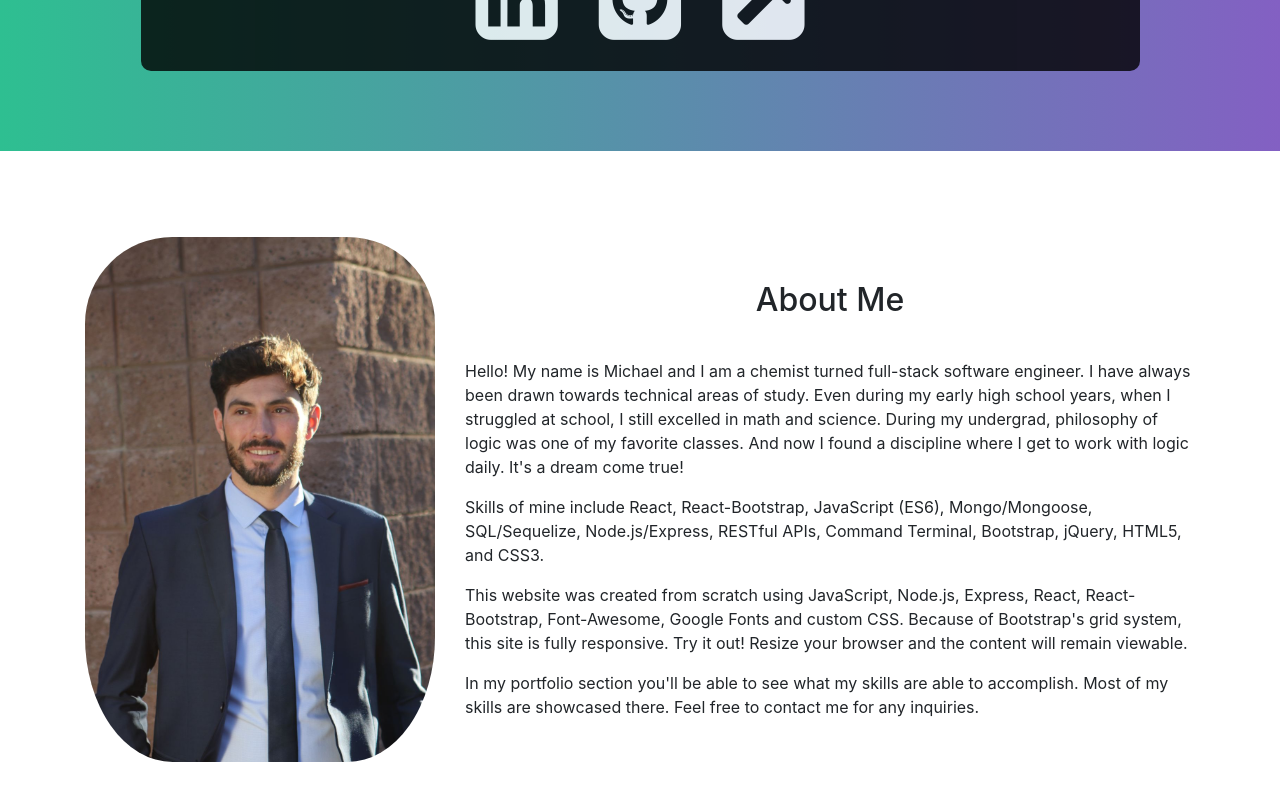
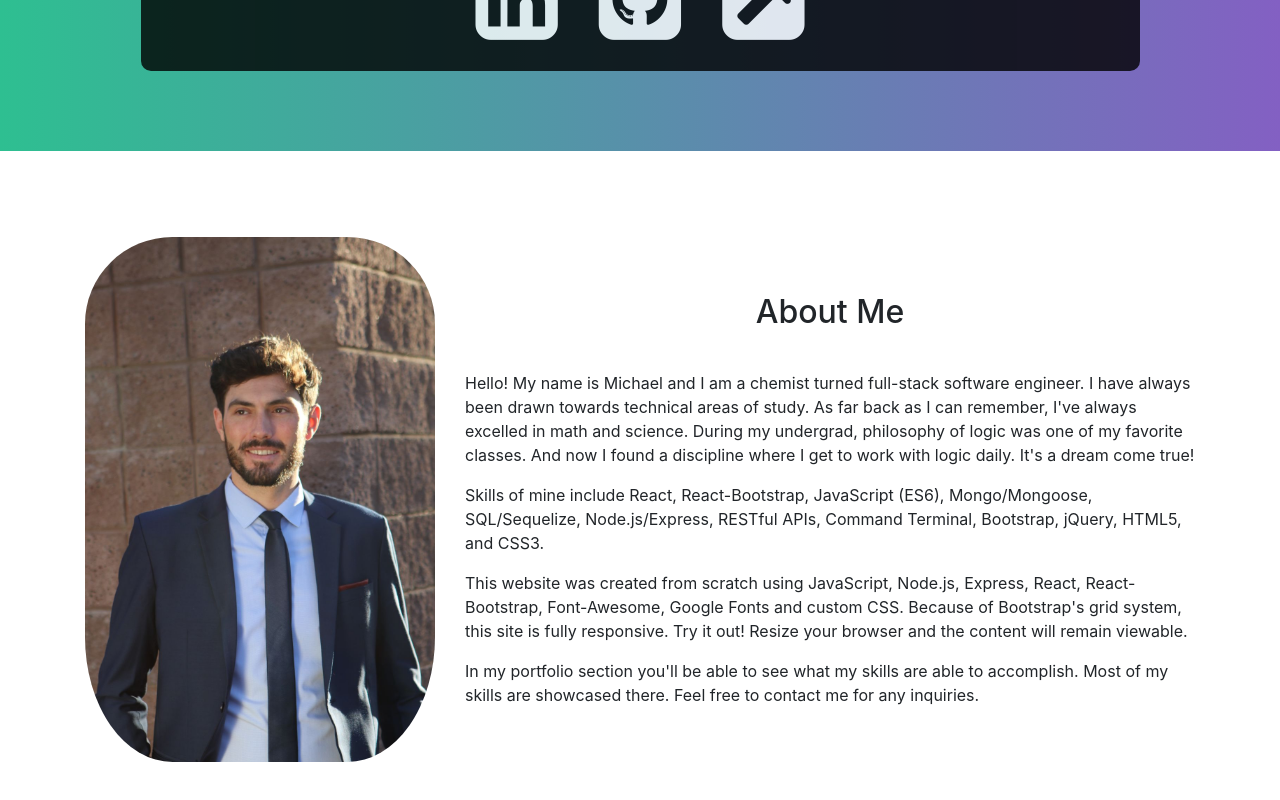
Before and after one commit to mawil583/react-portfolio, a React (Create React App) app: page / in a window 1280 px wide. Shown: the part 553-1353 px from the top of the page. Built offline with nearby package versions, Linux system fonts and the light colour scheme.

Commit message:
made small change to content on home page

```diff
--- a/src/pages/home.jsx
+++ b/src/pages/home.jsx
@@ -64,7 +64,7 @@ class Home extends Component {
                                     <h2 id="centerMe">About Me</h2>
                                 </div>
                                 <p>Hello! My name is Michael and I am a chemist turned full-stack software engineer. I have always been drawn
-                                    towards technical areas of study. Even during my early high school years, when I struggled at school, I still
+                                    towards technical areas of study. As far back as I can remember, I've always
                                     excelled in math and science. During my undergrad, philosophy of logic was one of my favorite classes. And
                                     now I found a discipline where I get to work with logic daily. It's a dream come true!
                                 </p>
```
